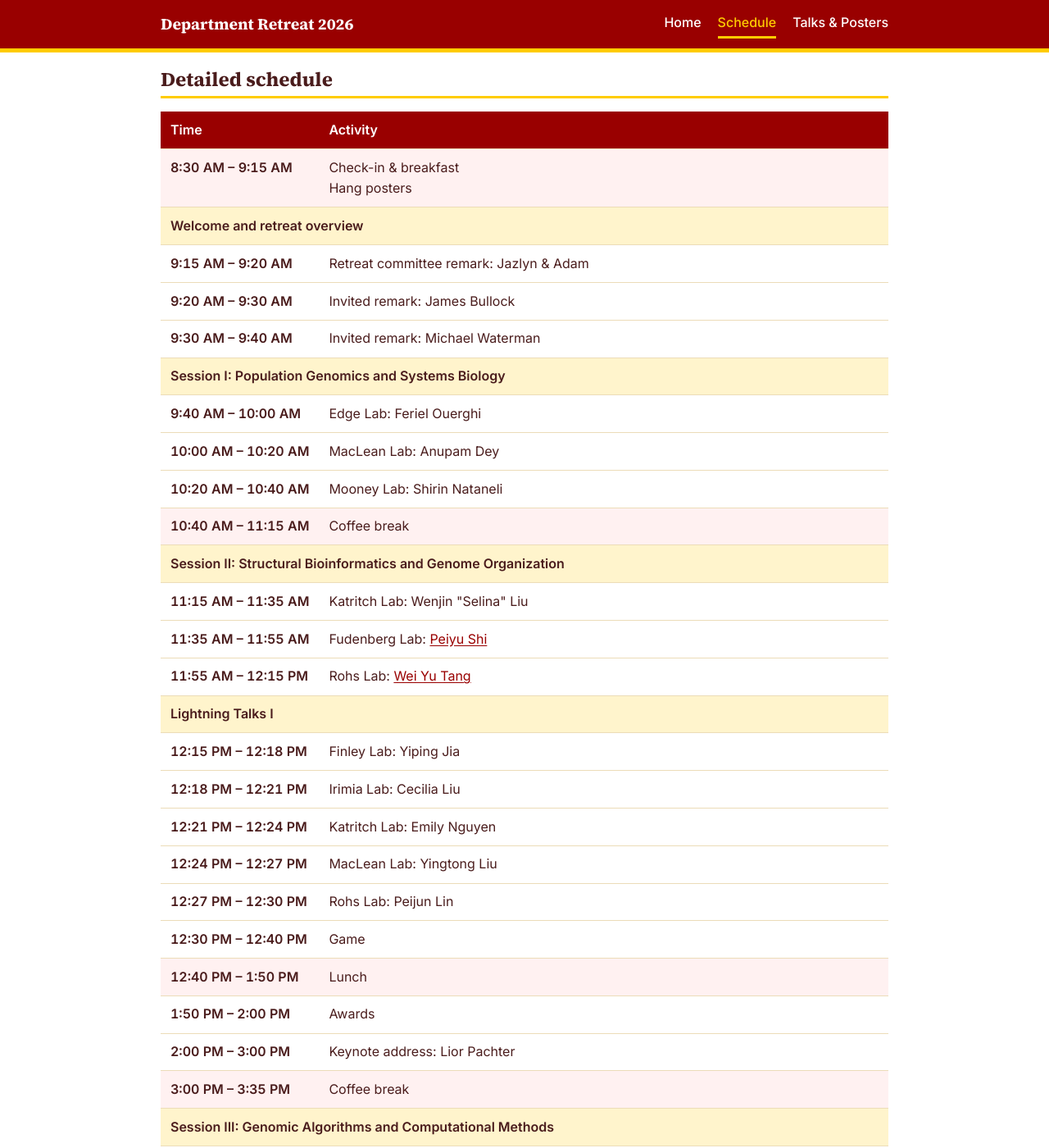
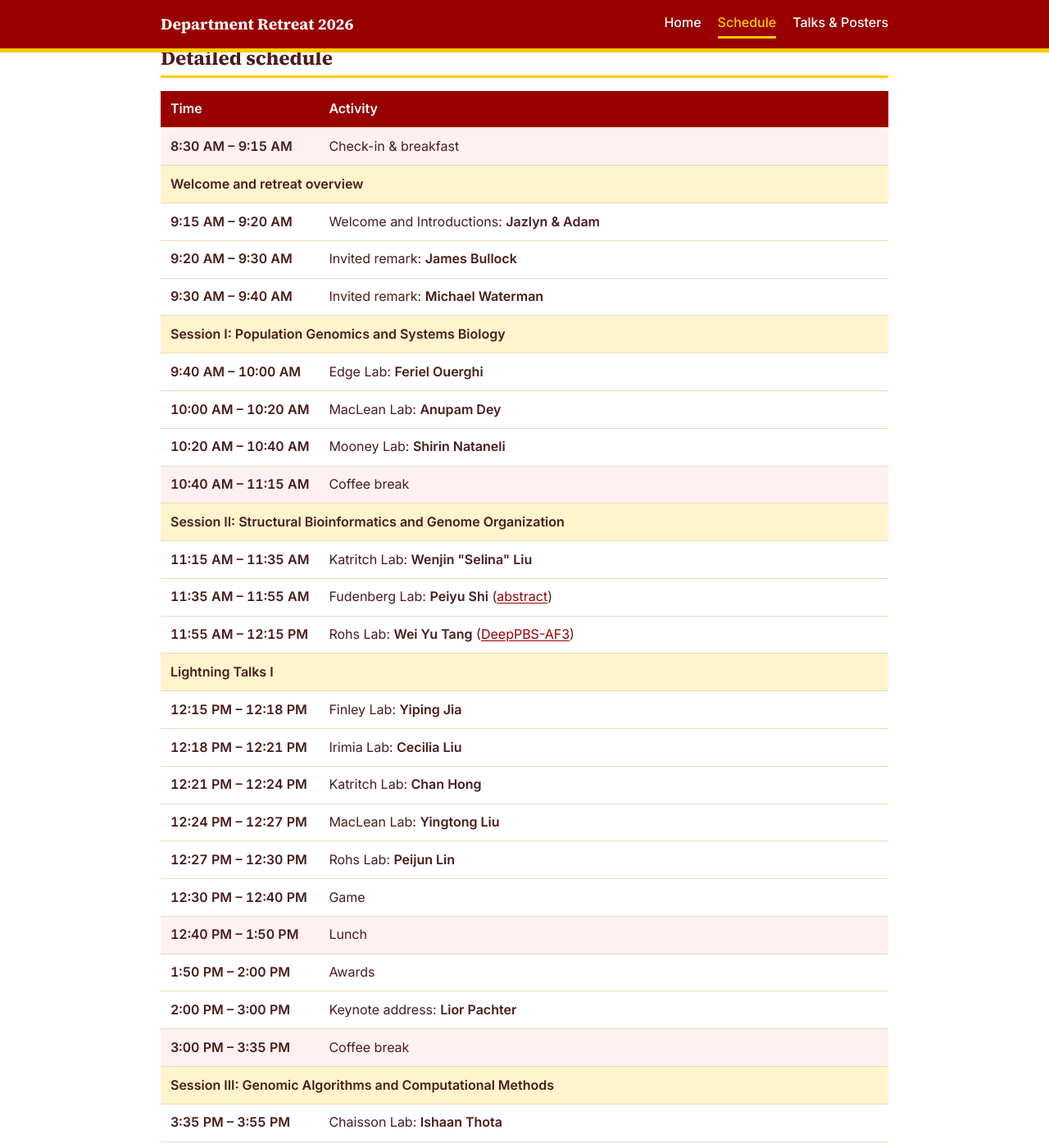
Before and after one commit to LexiShew/QCB-retreat-2026, a Jekyll site: the page built from schedule.html, in a window 1280 px wide and 1400 px high, scrolled down 958 px. Shown: the whole window at 82% size. Built offline with Jekyll 4.4.1, drawn with Linux system fonts in a browser that asks for light colours; some of the changed text lies outside the part shown.

Commit message:
updates to schedule

```diff
--- a/_data/abridged-schedule.csv
+++ b/_data/abridged-schedule.csv
@@ -1,13 +1,12 @@
 Start,Activity,Type
-8:30 AM,"Check-in & breakfast
-Hang posters",break
+8:30 AM,Check-in & breakfast,break
 9:15 AM,Welcome address,session
 9:40 AM,Session I: Population Genomics and Systems Biology,session
 10:40 AM,Coffee break,break
 11:15 AM,Session II: Structural Bioinformatics and Genome Organization,session
 12:15 PM,Lightning Talks,session
 12:40 PM,Lunch,break
-1:45 PM,Awards & pre-keynote address,session
+1:45 PM,Awards,session
 2:00 PM,Keynote address,talk
 3:00 PM,Coffee break,break
 3:35 PM,Session III: Genomic Algorithms and Computational Methods,session
--- a/_data/detailed-schedule.csv
+++ b/_data/detailed-schedule.csv
@@ -1,8 +1,7 @@
 Start,End,Activity,Speaker,Type
-8:30 AM,9:15 AM,"Check-in & breakfast
-Hang posters",,break
+8:30 AM,9:15 AM,Check-in & breakfast,,break
 9:15 AM,9:40 AM,Welcome and retreat overview,,session
-9:15 AM,9:20 AM,Retreat committee remark,Jazlyn & Adam,talk
+9:15 AM,9:20 AM,Welcome and Introductions,Jazlyn & Adam,talk
 9:20 AM,9:30 AM,Invited remark,James Bullock,talk
 9:30 AM,9:40 AM,Invited remark,Michael Waterman,talk
 9:40 AM,10:40 AM,Session I: Population Genomics and Systems Biology,,session
@@ -17,7 +16,7 @@ Hang posters",,break
 12:15 PM,12:30 PM,Lightning Talks I,,session
 12:15 PM,12:18 PM,Finley Lab,Yiping Jia,talk
 12:18 PM,12:21 PM,Irimia Lab,Cecilia Liu,talk
-12:21 PM,12:24 PM,Katritch Lab,Emily Nguyen,talk
+12:21 PM,12:24 PM,Katritch Lab,Chan Hong,talk
 12:24 PM,12:27 PM,MacLean Lab,Yingtong Liu,talk
 12:27 PM,12:30 PM,Rohs Lab,Peijun Lin,talk
 12:30 PM,12:40 PM,Game,,talk
--- a/schedule.html
+++ b/schedule.html
@@ -10,9 +10,10 @@ header_image: /assets/images/header.jpg
   Break rows get a pale cardinal band, session rows a gold one. Abridged rows
   only style breaks; detailed session rows drop the time cell and span both
   columns.
-  A detailed row's Speaker is appended to the activity after a colon, and links
-  to their talk abstract when "First Name" + "Last Name" in talk_abstracts.csv
-  match the speaker name exactly.
+  A detailed row's Speaker is appended in bold to the activity after a colon.
+  When "First Name" + "Last Name" in talk_abstracts.csv match the speaker name
+  exactly, a link to their abstract follows in parentheses, labelled with the
+  part of the talk title before its first colon (or "abstract" if it has none).
 {%- endcomment -%}
 
 {%- assign c = site.talk_columns -%}
@@ -55,11 +56,13 @@ header_image: /assets/images/header.jpg
             {%- assign full = t['First Name'] | append: " " | append: t['Last Name'] -%}
             {%- if full == spk %}{%- assign talk = t -%}{%- endif -%}
           {%- endfor -%}
+          : <strong>{{ spk | escape }}</strong>
           {%- if talk != "" -%}
-            {%- assign aid = talk[c.title] | strip | default: "Title to come" | slugify | prepend: "talk-" -%}
-            : <a href="{{ '/abstracts/' | relative_url }}#{{ aid }}">{{ spk | escape }}</a>
-          {%- else -%}
-            : {{ spk | escape }}
+            {%- assign ttitle = talk[c.title] | strip | default: "Title to come" -%}
+            {%- assign aid = ttitle | slugify | prepend: "talk-" -%}
+            {%- assign tlabel = "abstract" -%}
+            {%- if ttitle contains ":" %}{% assign tlabel = ttitle | split: ":" | first | strip %}{% endif -%}
+            {{- " " -}}(<a href="{{ '/abstracts/' | relative_url }}#{{ aid }}">{{ tlabel | escape }}</a>)
           {%- endif -%}
         {%- endif -%}
       </td>
```
